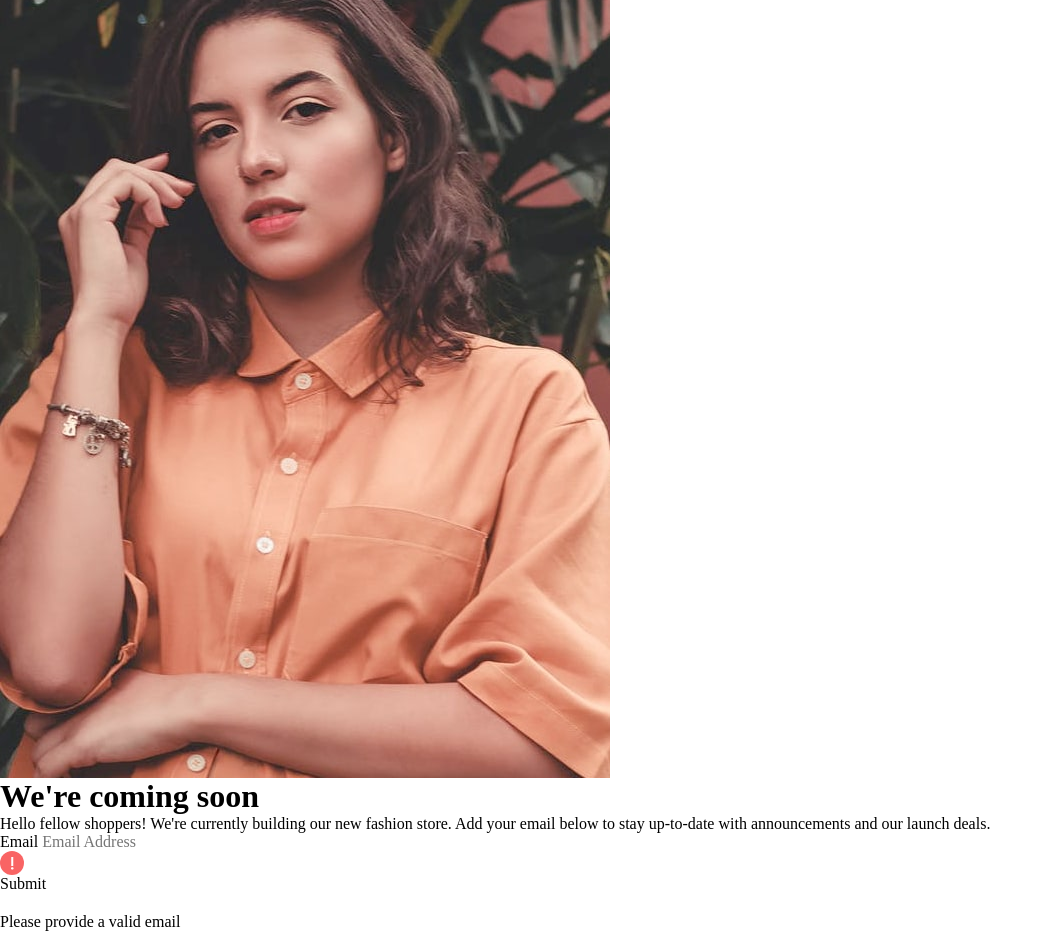
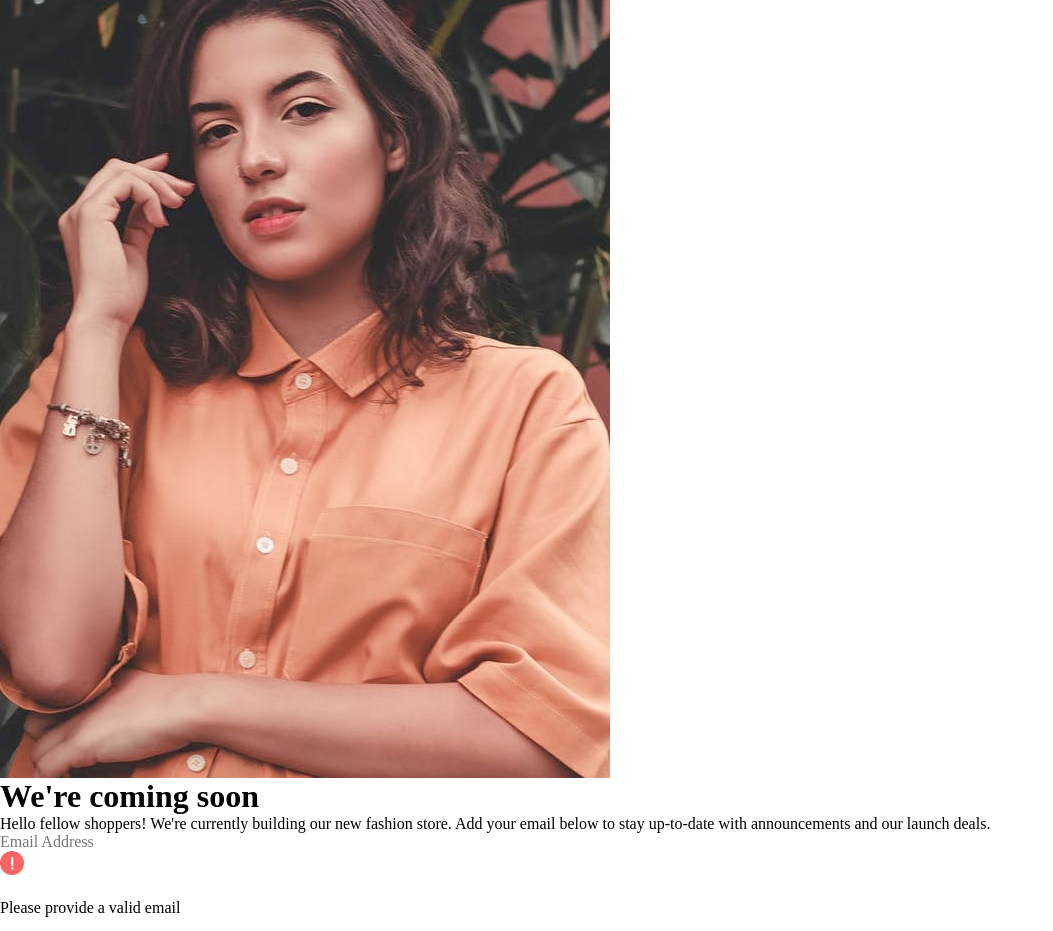
Before and after one commit to lunr-ish/base-apparel-coming-soon, a plain HTML site: page index.html in a window 1280 px wide. Shown: the part 55-986 px from the top of the page, without its empty margins (0-1053 px from the left). Drawn offline with Linux system fonts and the light colour scheme.

Commit message:
add sr-only utility class

```diff
--- a/style.css
+++ b/style.css
@@ -15,6 +15,8 @@
   --fw-normal: 400;
   --fw-semibold: 600;
 }
+
+/* RESET */
 
 *,
 *::before,
@@ -54,3 +56,15 @@ button {
 button {
   cursor: pointer;
 }
+
+/* UTILITIES */
+
+.sr-only:not(:focus):not(:active) {
+  clip: rect(0 0 0 0);
+  clip-path: inset(50%);
+  height: 1px;
+  overflow: hidden;
+  position: absolute;
+  white-space: nowrap;
+  width: 1px;
+}
```
